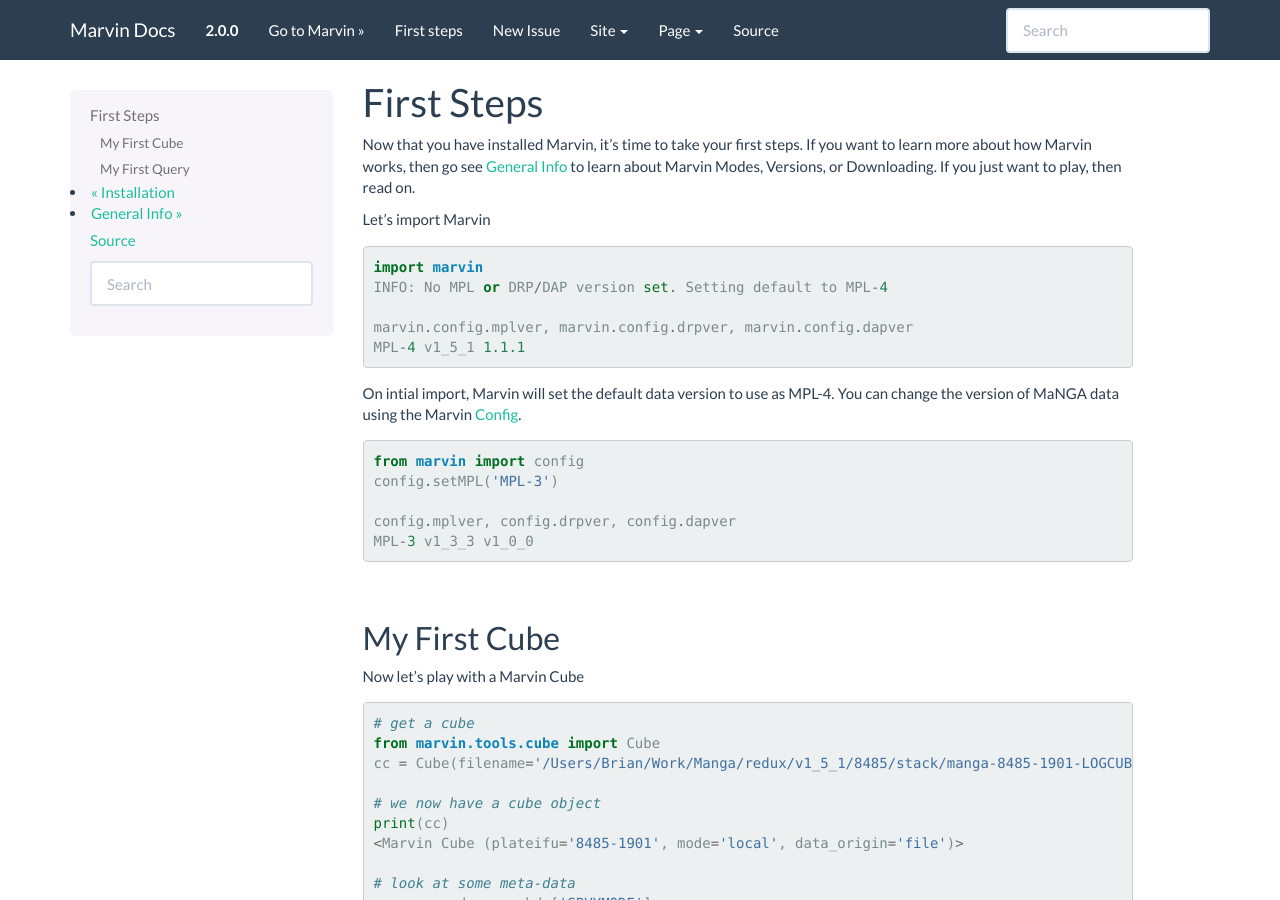
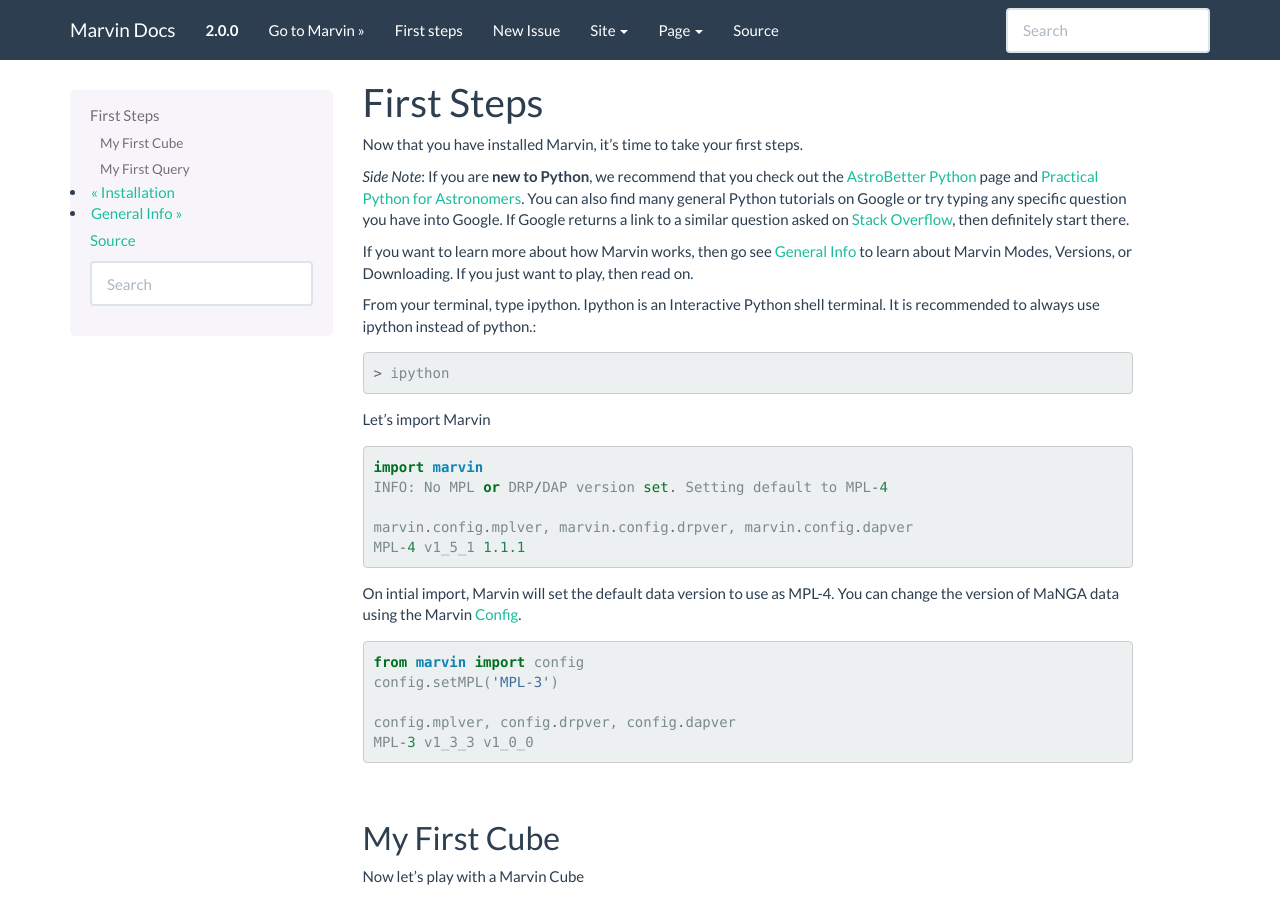
Before and after one commit to sdss/marvin, a Sphinx documentation site: the page built from docs/sphinx/first-steps.rst, in a window 1280 px wide and 900 px high. Built offline with Sphinx 7.4.7, drawn with Linux system fonts in a browser that asks for light colours; pages that are not in the unit, such as notebooks, are missing from menus; some of the changed text lies outside the part shown.

Commit message:
merging marvin_refactor into alpha r70867 to r71356

```diff
--- a/docs/sphinx/first-steps.rst
+++ b/docs/sphinx/first-steps.rst
@@ -4,10 +4,22 @@
 First Steps
 ===========
 
-Now that you have installed Marvin, it's time to take your first steps.  If you want to learn more about how Marvin works,
-then go see :ref:`marvin-general` to learn about Marvin Modes, Versions, or Downloading.  If you just want to play, then read on.
+Now that you have installed Marvin, it's time to take your first steps.
+
+*Side Note*: If you are **new to Python**, we recommend that you check out the `AstroBetter Python <http://www.astrobetter.com/wiki/python>`_ page and `Practical Python for Astronomers <http://python4astronomers.github.io/>`_.  You can also find many general Python tutorials on Google or try typing any specific question you have into Google. If Google returns a link to a similar question asked on `Stack Overflow <http://stackoverflow.com/>`_, then definitely start there.
+
+If you want to learn more about how Marvin works, then go see :ref:`marvin-general` to learn about Marvin Modes, Versions, or Downloading.  If you just want to play, then read on.
 
 .. _marvin-firststep:
+
+From your terminal, type ipython.  Ipython is an Interactive Python shell terminal.  It is recommended to always use ipython instead of python.::
+
+    > ipython
+
+.. jupyter notebook
+.. Ctrl-C to exit
+.. %matplotlib inline
+.. Shift-Enter
 
 Let's import Marvin
 
@@ -19,8 +31,7 @@
     marvin.config.mplver, marvin.config.drpver, marvin.config.dapver
     MPL-4 v1_5_1 1.1.1
 
-On intial import, Marvin will set the default data version to use as MPL-4.  You can change the version of MaNGA data
-using the Marvin :ref:`marvin-config-class`.
+On intial import, Marvin will set the default data version to use as MPL-4.  You can change the version of MaNGA data using the Marvin :ref:`marvin-config-class`.
 
 .. code-block:: python
 
@@ -77,6 +88,11 @@
 
     # plot the spectrum (you may need matplotlib.pyplot.ion() for interactive display)
     spax.drp.plot()
+
+    # save plot to Downloads directory
+    import os
+    import matplotlib.pyplot as plt
+    plt.savefig(os.getenv('HOME') + '/Downloads/my-first-spectrum.png')
 
 See the Marvin :ref:`marvin-tools` section for more details and examples.  And the :ref:`marvin-tools-ref` for the detailed Reference Guide.
 
```
Also changed, not shown: CHANGELOG.md (added, +25 -0 lines), README.md (added, +2 -0 lines), docs/sphinx/installation.rst (+20 -2 lines), docs/sphinx/jupyter/first-steps.ipynb (added), docs/sphinx/jupyter/my-first-query.ipynb (added), 10 other files.
